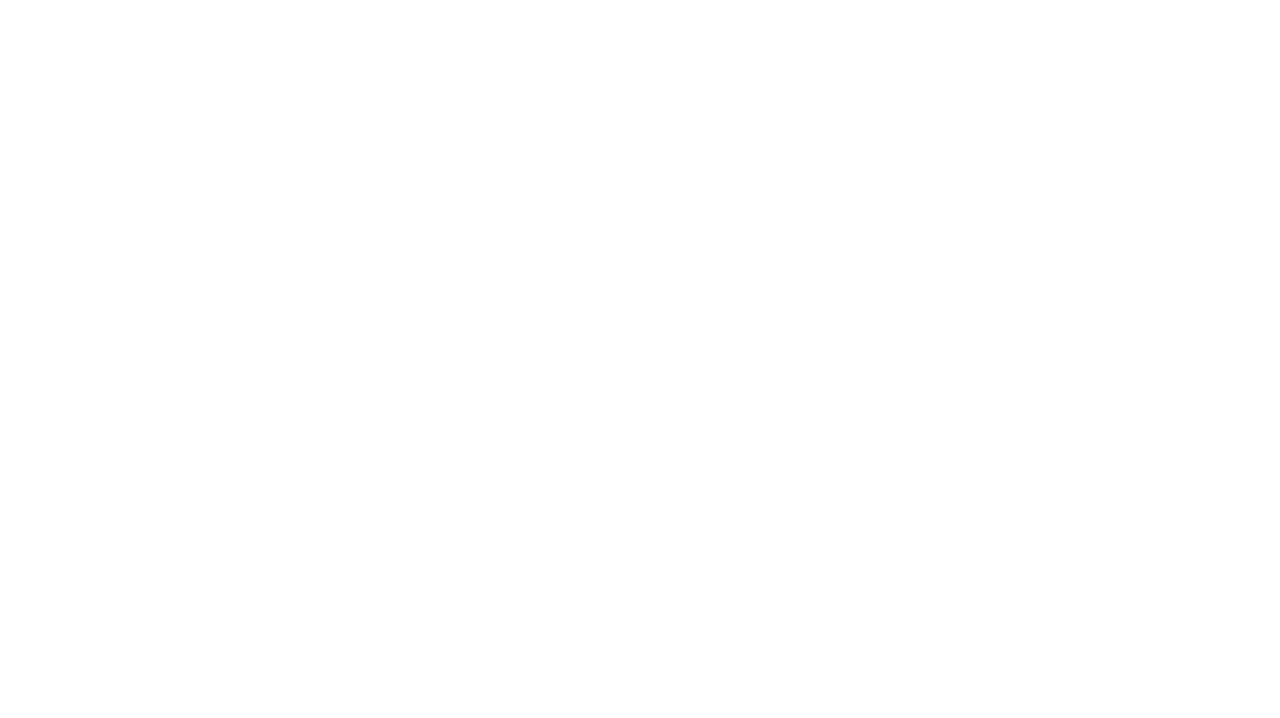
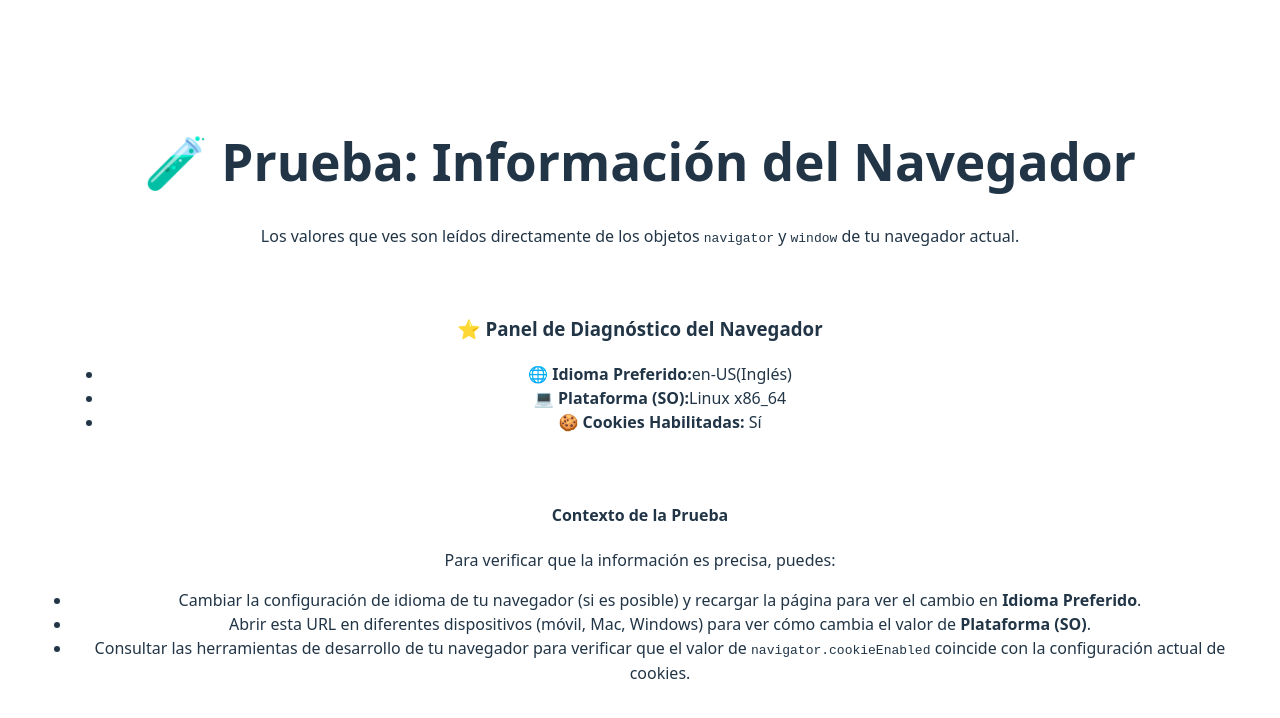
Before and after one commit to J-osu/Ejercicios3.1, a Vue app: page /browser-info-test in a window 1280 px wide. Before the commit this address had no page. Shown: the top 718 px of the page. Built offline with nearby package versions, Linux system fonts and the light colour scheme.

Commit message:
Tengo que arreglar el test del 3.2

```diff
--- /dev/null
+++ b/src/components/BrowserInfo.vue
@@ -0,0 +1,63 @@
+<template>
+  <div class="card p-4 shadow-sm my-4 bg-light">
+    <h3 class="text-primary mb-4 fw-bold">⭐ Panel de Diagnóstico del Navegador</h3>
+
+    <ul class="list-unstyled">
+
+      <li class="mb-2">
+        <strong class="text-dark me-2">🌐 Idioma Preferido:</strong>
+        <span class="text-secondary fw-bold">{{ preferredLanguage }}</span>
+        <span class="small text-muted">({{ getLanguageName(preferredLanguage) }})</span>
+      </li>
+
+      <li class="mb-2">
+        <strong class="text-dark me-2">💻 Plataforma (SO):</strong>
+        <span class="text-secondary fw-bold">{{ operatingSystem }}</span>
+      </li>
+
+      <li class="mb-2">
+        <strong class="text-dark me-2">🍪 Cookies Habilitadas: </strong>
+        <span class="fw-bold" :class="cookiesEnabledText === 'Sí' ? 'text-success' : 'text-danger'">
+          {{ cookiesEnabledText }}
+        </span>
+      </li>
+
+    </ul>
+  </div>
+</template>
+
+<script setup lang="ts">
+import { computed, onMounted, ref } from 'vue';
+
+// 1. Definición de Refs para el estado inicial
+// Aunque son síncronos, los inicializamos en onMounted para garantizar que navigator exista.
+const language = ref('');
+const platform = ref('');
+const cookieEnabled = ref(false);
+
+// Función auxiliar simple para traducir el código de idioma (UX)
+const getLanguageName = (code: string): string => {
+    // Esto es un placeholder; en un proyecto real se usaría i18n
+    if (code.startsWith('es')) return 'Español';
+    if (code.startsWith('en')) return 'Inglés';
+    if (code.startsWith('fr')) return 'Francés';
+    return 'Desconocido';
+};
+
+// 2. Propiedad Computed para la legibilidad de 'Cookies Habilitadas'
+const cookiesEnabledText = computed(() => {
+  return cookieEnabled.value ? 'Sí' : 'No';
+});
+
+// 3. Propiedades Computed para la visualización directa
+const preferredLanguage = computed(() => language.value);
+const operatingSystem = computed(() => platform.value);
+
+
+onMounted(() => {
+  // 4. Lectura síncrona de las propiedades en onMounted
+  language.value = navigator.language;
+  platform.value = navigator.platform;
+  cookieEnabled.value = navigator.cookieEnabled;
+});
+</script>
--- /dev/null
+++ b/src/components/OnlineStatusIndicator.vue
@@ -0,0 +1,15 @@
+<template>
+  <div class="...">
+    <span v-if="isOnline">🟢 Conectado</span>
+    <span v-else>🔴 Sin conexión</span>
+  </div>
+
+  <h4 :class="isOnline ? 'text-success' : 'text-danger'">Valor Bruto: {{ isOnline }}</h4>
+</template>
+
+<script setup lang="ts">
+import { useOnlineStatus } from '../composables/useOnlineStatus';
+
+// Usar el composable para obtener el estado reactivo
+const { isOnline } = useOnlineStatus();
+</script>
--- /dev/null
+++ b/src/composables/useOnlineStatus.ts
@@ -0,0 +1,72 @@
+import { ref, onMounted, onUnmounted } from 'vue';
+
+/**
+ * Composable reactivo que informa sobre el estado de conexión del navegador.
+ * Monitorea los eventos 'online' y 'offline' del objeto window.
+ * @returns { isOnline: Ref<boolean> } El estado actual de la conexión.
+ */
+// Usar un recurso de mismo origen reduce problemas de CORS en producción
+const PING_URL = '/ping.txt'; // <-- Debe coincidir con el archivo en tu carpeta 'public'
+
+async function checkRealConnectivity(): Promise<boolean> {
+  // Siempre hacemos la verificación real, ya que navigator.onLine no es confiable
+  try {
+    const response = await fetch(PING_URL, {
+        method: 'HEAD', // Solo necesitamos los headers, no el cuerpo
+        cache: 'no-store' // Forzar la red
+    });
+    // Si la respuesta es OK (código 200-299), hay conexión
+    return response.ok;
+  } catch (error) {
+    // Si fetch falla (problemas de red o DNS)
+    return false;
+  }
+}
+export function useOnlineStatus() {
+
+  const isOnline = ref(navigator.onLine); // Se inicializa con el valor nativo
+  let intervalId: number | undefined;
+
+  const setOnline = async () => {
+    // En tests y UX es deseable una respuesta rápida: marcamos online
+    // de forma optimista y luego confirmamos con un ping real.
+    isOnline.value = true;
+    const ok = await checkRealConnectivity();
+    if (!ok) isOnline.value = false;
+  };
+
+  const setOffline = () => {
+    isOnline.value = false;
+    console.log('CONEXIÓN PERDIDA (Nativo).');
+  };
+
+  onMounted(async () => {
+    // Inicializar el valor al montar con la verificación real
+    isOnline.value = await checkRealConnectivity();
+
+      // Agregar listeners nativos con el tercer argumento false
+      window.addEventListener('online', setOnline, false);
+      window.addEventListener('offline', setOffline, false);
+
+    // ⏱️ VERIFICACIÓN PERIÓDICA (Mantiene la exactitud)
+    intervalId = window.setInterval(async () => {
+        // Verificamos si el estado cambió o si estamos offline según el nativo
+        const newStatus = await checkRealConnectivity();
+        if (newStatus !== isOnline.value) {
+            isOnline.value = newStatus;
+            console.log('Verificación Periódica: El estado cambió a', newStatus);
+        }
+    }, 15000); // Acortamos el intervalo a 15 segundos para una respuesta más rápida
+  });
+
+  onUnmounted(() => {
+    // ... (la lógica de limpieza sigue igual) ...
+      window.removeEventListener('online', setOnline, false);
+      window.removeEventListener('offline', setOffline, false);
+    if (intervalId !== undefined) {
+        window.clearInterval(intervalId);
+    }
+  });
+
+  return { isOnline };
+}
--- a/src/router/index.ts
+++ b/src/router/index.ts
@@ -14,6 +14,8 @@ import SearchFilter from '../components/SearchFilter.vue';
 import ProductPrice from '../components/ProductPrice.vue';
 import CountdownTimer from '../view/Countdown.vue';
 import CalendarView from '../view/CalendarView.vue';
+import BrowserInfoTestView from '../view/BrowserInfoTestView.vue';
+import OnlineStatusTestView from '../view/OnlineStatusTestView.vue';
 
 export const routes = [
   {
@@ -99,7 +101,17 @@ export const routes = [
     path: '/calendario',
     name: 'calendario',
     component: CalendarView
-  }
+  },
+  {
+  path: '/browser-info-test',
+  name: 'BrowserInfoTest',
+  component: BrowserInfoTestView,
+  },
+  {
+  path: '/online-status-test',
+  name: 'OnlineStatusTest',
+  component: OnlineStatusTestView,
+},
 
 
 ];
--- /dev/null
+++ b/src/view/BrowserInfoTestView.vue
@@ -0,0 +1,39 @@
+<template>
+  <div class="container py-5">
+
+    <h1 class="text-center mb-4 fw-bold text-secondary">🧪 Prueba: Información del Navegador</h1>
+    <p class="text-center lead text-muted mb-5">
+      Los valores que ves son leídos directamente de los objetos <code class="bg-light p-1 rounded">navigator</code>
+      y <code class="bg-light p-1 rounded">window</code> de tu navegador actual.
+    </p>
+
+    <!-- 1. El Componente de Información del Navegador -->
+    <BrowserInfo />
+
+    <!-- 2. Sección de Contexto -->
+    <div class="mt-5 pt-4 border-top">
+        <h4 class="text-primary mb-3">Contexto de la Prueba</h4>
+        <p class="small text-muted">
+            Para verificar que la información es precisa, puedes:
+        </p>
+        <ul class="small">
+            <li>Cambiar la configuración de idioma de tu navegador (si es posible) y recargar la página para ver el cambio en <strong>Idioma Preferido</strong>.</li>
+            <li>Abrir esta URL en diferentes dispositivos (móvil, Mac, Windows) para ver cómo cambia el valor de <strong>Plataforma (SO)</strong>.</li>
+            <li>Consultar las herramientas de desarrollo de tu navegador para verificar que el valor de <code>navigator.cookieEnabled</code> coincide con la configuración actual de cookies.</li>
+        </ul>
+    </div>
+
+  </div>
+</template>
+
+<script lang="ts">
+import { defineComponent } from 'vue';
+import BrowserInfo from '../components/BrowserInfo.vue';
+
+export default defineComponent({
+  name: 'BrowserInfoTestView',
+  components: {
+    BrowserInfo, // Importamos el componente a probar
+  },
+});
+</script>
--- /dev/null
+++ b/src/view/OnlineStatusTestView.vue
@@ -0,0 +1,41 @@
+<template>
+  <div class="container py-5">
+
+    <h1 class="text-center mb-4 fw-bold text-secondary">🧪 Prueba: Indicador de Estado de Conexión</h1>
+    <p class="text-center lead text-muted mb-5">
+      El componente monitorea el estado en tiempo real usando los eventos <code class="bg-light p-1 rounded">'online'</code> y <code class="bg-light p-1 rounded">'offline'</code> del navegador.
+    </p>
+
+    <!-- 1. El Componente a Probar -->
+    <OnlineStatusIndicator />
+
+    <!-- 2. Instrucciones de Prueba Manual (Crítico para este ejercicio) -->
+    <div class="card p-4 shadow-lg mt-5 bg-white">
+      <h4 class="mb-3 text-primary">Instrucciones para la Prueba en Vivo</h4>
+
+      <p class="fw-bold">Para simular la desconexión y la reconexión:</p>
+      <ol>
+        <li>Mantén esta página abierta en tu navegador (usa <code class="bg-light p-1 rounded">npm run dev</code>).</li>
+        <li>**Para Simular "Offline" (Desconexión):**</li>
+        <li>Abre las Herramientas de Desarrollo (F12), ve a la pestaña "Network" (Red) y selecciona la opción "Offline".</li>
+        <li>Observa cómo el indicador cambia de 🟢 Conectado a 🔴 Sin conexión.</li>
+        <li>**Para Simular "Online" (Reconexión):** Deselecciona la opción "Offline" en las Herramientas de Desarrollo.</li>
+        <li>El indicador debería volver a 🟢 Conectado inmediatamente.</li>
+      </ol>
+      <p class="small text-muted mt-3">Nota: El tiempo de respuesta es instantáneo, ya que los eventos son nativos del navegador.</p>
+    </div>
+
+  </div>
+</template>
+
+<script lang="ts">
+import { defineComponent } from 'vue';
+import OnlineStatusIndicator from '../components/OnlineStatusIndicator.vue';
+
+export default defineComponent({
+  name: 'OnlineStatusTestView',
+  components: {
+    OnlineStatusIndicator,
+  },
+});
+</script>
```
Also changed, not shown: public/ping.txt (added), 2 other files (tests, documents, lock files or other folders).
